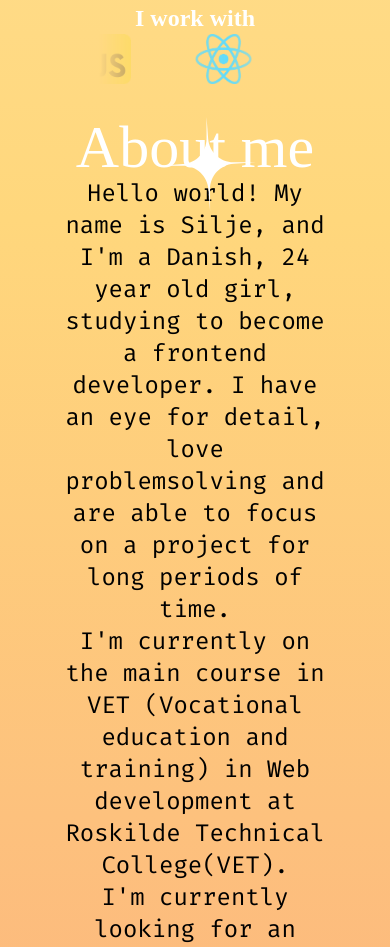
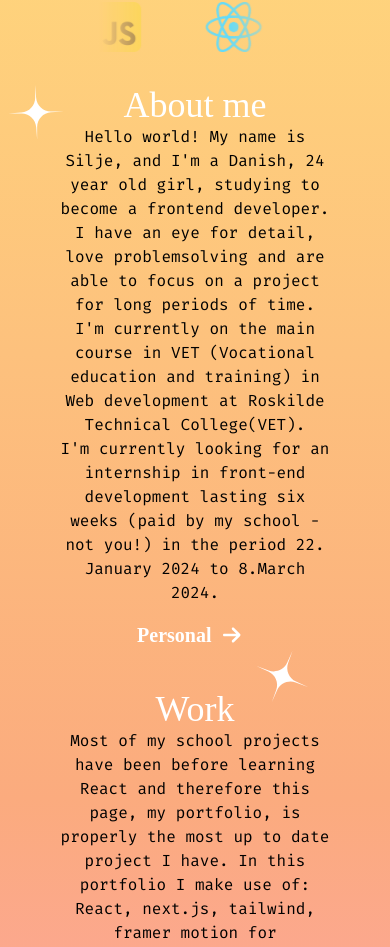
Before and after one commit to SiljeP/portfolienext, a Next.js app: page / in a window 390 px wide. Shown: the part 1010-1957 px from the top of the page. Built offline with nearby package versions, Linux system fonts and the light colour scheme.

Commit message:
mobile responsive about, work, contact and stars

```diff
--- a/src/components/aboutme.js
+++ b/src/components/aboutme.js
@@ -27,7 +27,7 @@ export default function Aboutme() {
 
     return (
         <>
-            <div className="w-24 h-24 absolute top-100 left-40">
+            <div className="w-14 h-14 md:w-24 md:h-24 absolute top-100 left-2 sm:left-40">
                 <Starsvg className="fill-white -rotate-12" />
             </div>
             <motion.article
@@ -39,27 +39,26 @@ export default function Aboutme() {
                     visible: { opacity: 1, scale: 1 },
                     hidden: { opacity: 0, scale: 0 }
                 }}
-                className="text-center mt-4">
-                <h1 id="about" className=" font-title text-white text-6xl ">About me</h1>
-                <p className="text-black font-body text-2xl">Hello world! My name is Silje, and I&apos;m a Danish, 24 year old girl, studying to become a frontend developer. I have an eye for detail, love problemsolving and are able to focus on a project for long periods of time.</p>
-                <p className="text-black font-body text-2xl">I&apos;m currently on the main course in VET (Vocational education and
+                className="text-center mt-4 ">
+                <h1 id="about" className=" font-title text-white text-4xl md:text-6xl ">About me</h1>
+                <p className="text-black font-body text-l md:text-2xl">Hello world! My name is Silje, and I&apos;m a Danish, 24 year old girl, studying to become a frontend developer. I have an eye for detail, love problemsolving and are able to focus on a project for long periods of time.</p>
+                <p className="text-black font-body text-l md:text-2xl">I&apos;m currently on the main course in VET (Vocational education and
                     training) in Web development at <a href="https://www.rts.dk/in-english"> Roskilde Technical College(VET).</a></p>
-                <p className="text-black font-body text-2xl">I&apos;m currently looking for an internship in front-end development lasting six weeks (paid by my school - not you!) in the period <span>22. January 2024 to 8.March 2024. </span></p>
+                <p className="text-black font-body text-l md:text-2xl">I&apos;m currently looking for an internship in front-end development lasting six weeks (paid by my school - not you!) in the period <span>22. January 2024 to 8.March 2024. </span></p>
 
                 <section className="text-center mt-4">
-                    <motion.button className="font-bold font-title text-white text-2xl"
+                    <motion.button className="font-bold font-title text-white text-xl md:text-2xl"
                         whileTap={{ scale: 0.95 }}
                         onClick={() => setIsVisible(!isVisible)}>Personal{isVisible ? <FontAwesomeIcon className="text-s px-3" icon={faArrowDown} /> : <FontAwesomeIcon className="text-s px-3" icon={faArrowRight} />}
                     </motion.button>
-                    <motion.p animate={isVisible ? show : hide} id="personal" className="text-black font-body text-2xl hidden">
-                        <Image className="rounded-full inline" src={Personal} height={500} width={500} alt="picture of Silje" style={{ width: "150px", height: "auto" }} />
+                    <motion.p animate={isVisible ? show : hide} id="personal" className="text-black font-body text-xl md:text-2xl hidden">
                         I have plenty of hobbies that I love to do when I&apos;m not
                         coding. I enjoy rugtufting slightly ugly rugs, painting slightly ugly pictures, and bookbinding ugly paperbacks to
                         much prettier hardbacks. My dog Bucky is also very happy when I take him on long walks, so I try to do
                         that a lot too. I also enjoy reading, and read about 120 books a year.</motion.p>
 
                 </section>
-                <div className="w-24 h-24 absolute top-100 right-40">
+                <div className="w-14 h-14 md:w-24 md:h-24 absolute top-100 right-20 md:right-40">
                     <Starsvg className="fill-white rotate-12" />
                 </div>
 
--- a/src/components/contact.js
+++ b/src/components/contact.js
@@ -15,12 +15,12 @@ export default function Contact() {
                 visible: { opacity: 1, scale: 1 },
                 hidden: { opacity: 0, scale: 0 }
             }}>
-            <div className="w-24 h-24 absolute top-100 left-40">
+            <div className="w-14 h-14 md:w-24 md:h-24 absolute top-100 left-10 md:left-40">
                 <Starsvg className="fill-white -rotate-12" />
             </div>
 
-            <h1 id="contact" className="font-title text-white p-2 mt-10 text-6xl text-center">Contact</h1>
-            <p className="font-body text-black p-2 text-xl text-center ">Please feel free to contact me with questions, or if you&apos;re interested in taking a look at my CV.</p>
+            <h1 id="contact" className="font-title text-white p-2 mt-10 text-4xl md:text-6xl text-center">Contact</h1>
+            <p className="font-body text-black p-2 text-l md:text-2xl text-center ">Please feel free to contact me with questions, or if you&apos;re interested in taking a look at my CV.</p>
             <div>
                 <form className="max-w-sm mx-auto" name="contact" method="POST" data-netlify="true" netlify>
                     <input type="hidden" name="form-name" value="contact" />
--- a/src/components/hero.js
+++ b/src/components/hero.js
@@ -13,10 +13,10 @@ export default function Hero() {
         <>
             <article className="h-screen md:h-[500px] relative z-1 ">
 
-                <div className="w-24 h-24 absolute left-0 top-20 sm:left-0 sm:top-0 ">
-                    <Starsvg className="" />
+                <div className="w-20 h-20 md:w-24 md:h-24 absolute left-0 top-20 sm:left-0 sm:top-0 ">
+                    <Starsvg className="fill-white" />
                 </div>
-                <div className="w-24 h-24 absolute bottom-40 md:bottom-1 right-1 ">
+                <div className="w-20 h-20 md:w-24 md:h-24 absolute bottom-40 md:bottom-1 right-1 ">
                     <Starsvgleft className="fill-white" />
                 </div>
                 <motion.div
--- a/src/components/starsvg.js
+++ b/src/components/starsvg.js
@@ -5,13 +5,13 @@ export const Starsvg = (props) => (
     // width={151}
     // height={148}
     viewBox="0 0 151 148"
-    fill="none"
+    fill="inherit"
     xmlns="http://www.w3.org/2000/svg"
     className="z-5"
     {...props}
   >
-    <motion.g  id="star/filled/wide"
-    animate={{  rotate:["10deg", "5deg", "10deg" ]}}
+    <motion.g id="star/filled/wide"
+      animate={{ rotate: ["10deg", "5deg", "10deg"] }}
       transition={{
         times: [1],
         duration: 3,
@@ -22,7 +22,7 @@ export const Starsvg = (props) => (
       <path
         id="star/wide"
         d="M75.9817 0L77.25 34.2209C78.0259 55.1571 94.8249 71.9475 115.762 72.7127L150.982 74L115.762 75.2873C94.8249 76.0525 78.0259 92.8429 77.25 113.779L75.9817 148L74.7134 113.779C73.9375 92.8429 57.1385 76.0525 36.2019 75.2873L0.981689 74L36.2018 72.7127C57.1384 71.9475 73.9375 55.1571 74.7134 34.2209L75.9817 0Z"
-        fill="white"
+        fill="inherit"
       />
     </motion.g>
   </svg>
--- a/src/components/work.js
+++ b/src/components/work.js
@@ -13,9 +13,9 @@ export default function Work() {
                 hidden: { opacity: 0, scale: 0 }
             }}>
 
-            <h1 id="work" className="font-title text-white text-6xl text-center mt-10">Work</h1>
-            <p className="font-body text-xl text-center">Most of my school projects have been before learning React and therefore this page, my portfolio, is properly the most up to date project I have. In this portfolio I make use of: React, next.js, tailwind, framer motion for animations, typed.js library and more.</p>
-            <p className="font-body text-xl text-center">Other projects, from before React, includes working with webapi&apos;s on a pokedex, check out here</p>
+            <h1 id="work" className="font-title text-white text-4xl md:text-6xl text-center mt-10">Work</h1>
+            <p className="font-body text-l md:text-2xl text-center">Most of my school projects have been before learning React and therefore this page, my portfolio, is properly the most up to date project I have. In this portfolio I make use of: React, next.js, tailwind, framer motion for animations, typed.js library and more.</p>
+            <p className="font-body text-l md:text-2xl text-center">Other projects, from before React, includes working with webapi&apos;s on a pokedex, check out here</p>
         </motion.div>
 
         </>
```
Lines whose indentation alone changed are shown as unchanged.
